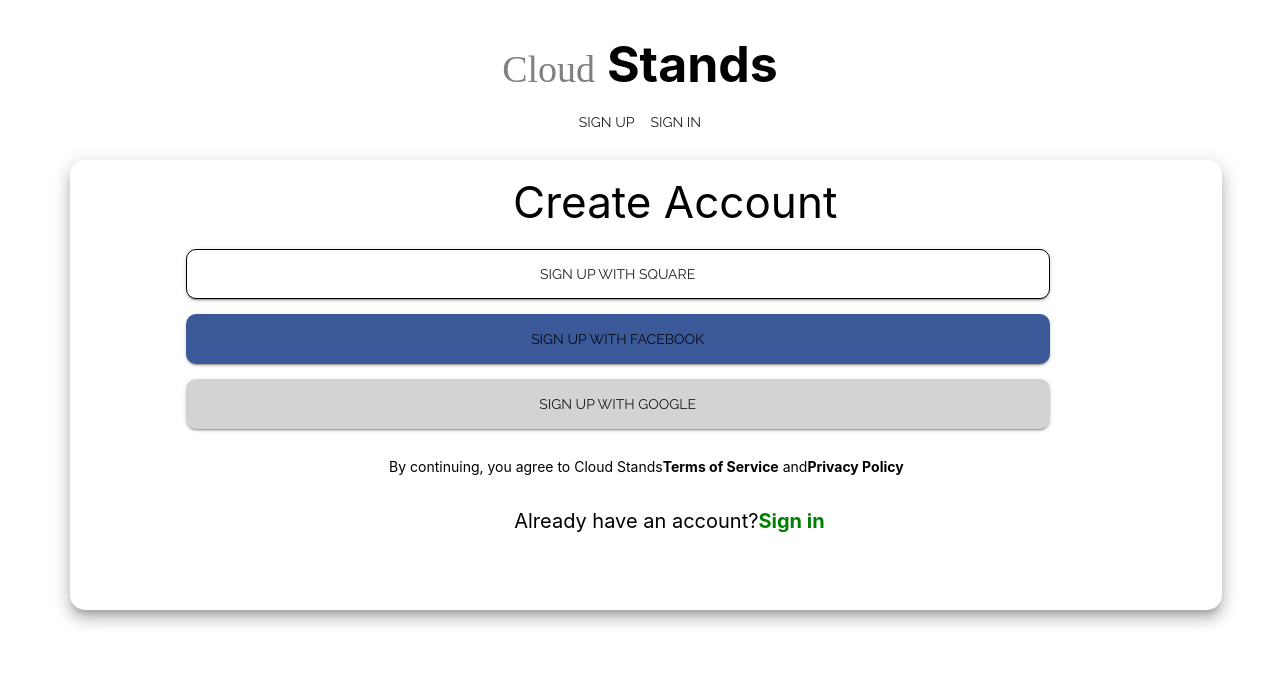
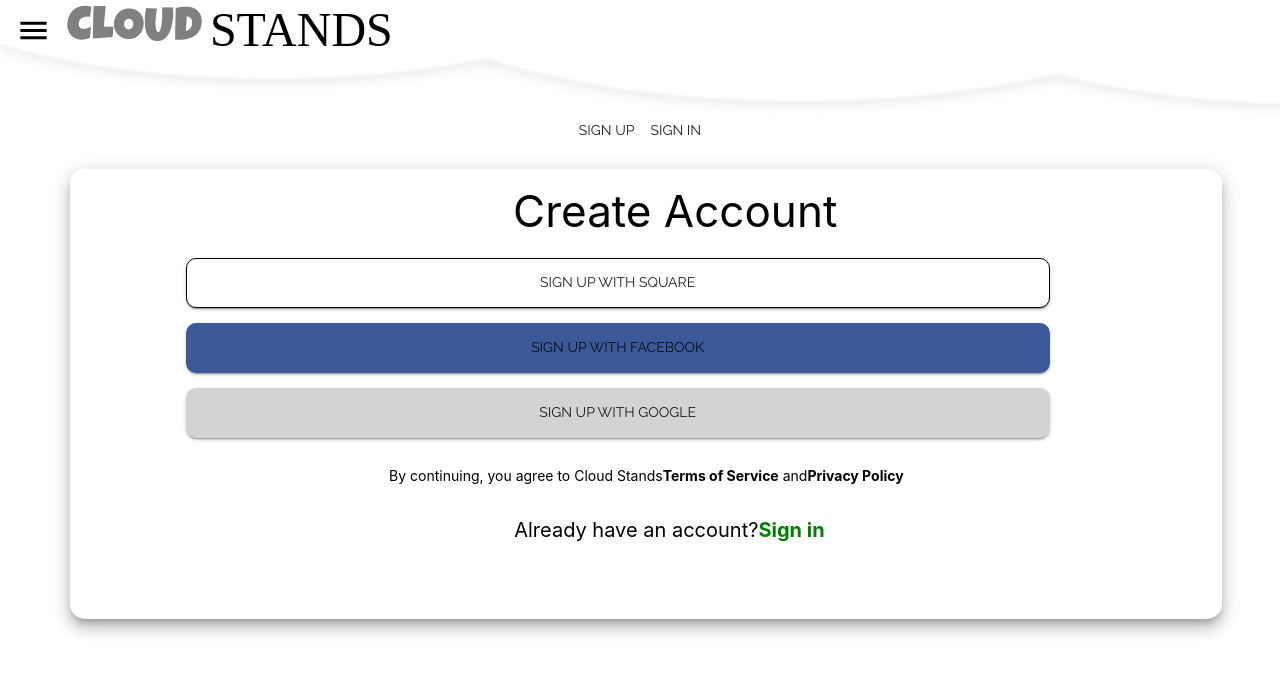
Before and after one commit to labs14-market-organizer/frontend, a React (Create React App) app: page /login in a window 1280 px wide. Shown: the top 674 px of the page. Built offline with nearby package versions, Linux system fonts and the light colour scheme; a web font is replaced by a local one.

Commit message:
Routing to pages working in menu.
I want to parse the url and switch case with that data instead of state

```diff
--- a/src/App.js
+++ b/src/App.js
@@ -31,6 +31,7 @@ import CreateVendor from "./routes/CreateVendor";
 import BoothReduxForms from "./routes/Booths-Redux-forms";
 import SearchMarkets from "./routes/SearchMarkets";
 import MarketReduxForms from "./routes/Market-Redux-forms";
+import MeetTheTeam from "./routes/MeetTheTeam";
 
 /* import LandingPage from './routes/LandingPage';
 import DebugRouteBobby from './DebugRouteBobby';
@@ -108,6 +109,9 @@ class App extends React.Component {
               path="/createmarket"
               render={props => <MarketReduxForms />}
               />
+              <Route path="/team"
+              render={props => <MeetTheTeam />}
+              />
               </div>
           </div>
         </MuiThemeProvider>
--- a/src/components/Navbar.js
+++ b/src/components/Navbar.js
@@ -9,6 +9,7 @@ import {
   CssBaseline,
   Paper
 } from "@material-ui/core";
+import {Link} from "react-router-dom";
 import cloud from "../assets/cloud.svg";
 import { ThemeProvider } from "@material-ui/styles";
 import MenuIcon from "@material-ui/icons/Menu";
@@ -24,6 +25,7 @@ class Navbar extends React.Component {
       page: "HOME"
       }
   }
+
 
  toggle = () => {
   if (this.state.menuOpen === true) {
@@ -45,9 +47,9 @@ class Navbar extends React.Component {
           <StyledPaper elevation={10}>
           <div>
           <ul>
-          <li><Button Link="SignUp" className="currentPage" >Home</Button></li>
-          <li><Button>Sign Up / Sign In</Button></li>
-          <li><Button>Meet the Team</Button></li>
+          <li><Link to="landing"> <Button className="currentPage" >Home</Button></Link></li>
+          <li><Link to="signup"> <Button>Sign Up / Sign In</Button></Link></li>
+          <li><Link to="team"><Button>Meet the Team</Button></Link></li>
           </ul>
           </div>
       <BorderSpacer />
@@ -68,9 +70,9 @@ class Navbar extends React.Component {
           <StyledPaper elevation={10}>
           <div>
           <ul>
-          <li><Button>Home</Button></li>
-          <li><Button className="currentPage">Sign Up / Sign In</Button></li>
-          <li><Button>Meet the Team</Button></li>
+          <li><Link to="landing"><Button>Home</Button></Link></li>
+          <li><Link to="signup"><Button className="currentPage">Sign Up / Sign In</Button></Link></li>
+          <li><Link to="team"><Button>Meet the Team</Button></Link></li>
           </ul>
           </div>
       <BorderSpacer />
@@ -91,9 +93,9 @@ class Navbar extends React.Component {
           <StyledPaper elevation={10}>
           <div>
           <ul>
-          <li><Button>Home</Button></li>
-          <li><Button >Sign Up / Sign In</Button></li>
-          <li><Button className="currentPage">Meet the Team</Button></li>
+          <li><Link to="/landing"><Button>Home</Button></Link></li>
+          <li><Link to="/signup"><Button >Sign Up / Sign In</Button></Link></li>
+          <li><Link to="/team"><Button className="currentPage">Meet the Team</Button></Link></li>
           </ul>
           </div>
       <BorderSpacer />
@@ -379,6 +381,13 @@ ul {
   margin-right: -16px;
 }
 
+ a {
+  text-decoration: none;
+  width: 100%;
+
+
+ }
+
 li:first-child {
   margin-top: 12.5px;
 }
--- a/src/routes/AuthenticatePage.js
+++ b/src/routes/AuthenticatePage.js
@@ -9,6 +9,9 @@ import {
   } from "react-router-dom";
   import { Button, Box, Grid, Shadows } from '@material-ui/core';
   import '../scss/authenticationPage.scss';
+  import styled from "styled-components";
+
+import Navbar from "../components/Navbar";
   // import Box from '@material-ui/core/Box';
 
 class AuthenticatePage extends React.Component
@@ -23,13 +26,15 @@ class AuthenticatePage extends React.Component
   // this.props.getUserData()
     render()
     {
-
-        return (
+      return (
+        <>
+        <Navbar />
+        <StyledDiv>
         <Grid container
         direction="column"
         justify="center"
         alignItems="center" >
-          <h1><span className="cloud">Cloud</span> <span className="Stands">Stands</span></h1>
+          {/* <h1><span className="cloud">Cloud</span> <span className="Stands">Stands</span></h1> */}
           <Box className="header-SignIn" display='flex'>
 
               <span className="meet-the-team"><p>Meet the Team</p></span>
@@ -51,9 +56,17 @@ class AuthenticatePage extends React.Component
 
            </Box>
 
-        </Grid>)
+        </Grid>
+        </StyledDiv>
+        </>)
     }
 }
+
+const StyledDiv = styled.div`
+  display: flex;
+  margin: 0 auto;
+  padding-top: 112px;
+`;
 /* const mapStateToProps = state => {
    return {
      //states
--- /dev/null
+++ b/src/routes/MeetTheTeam.js
@@ -0,0 +1,30 @@
+import React, { Component } from 'react';
+import styled from "styled-components";
+
+import Navbar from '../components/Navbar';
+
+
+class MeetTheTeam extends Component {
+	constructor(props) {
+		super(props);
+		this.state = { page: "TEAM" }
+	}
+	render() {
+		return (
+			<>
+			<Navbar />
+			<StyledDiv>
+
+			</StyledDiv>
+			</>
+		 );
+	}
+}
+
+export default MeetTheTeam;
+
+const StyledDiv = styled.div`
+  display: flex;
+  margin: 0 auto;
+  padding-top: 112px;
+`;
```
